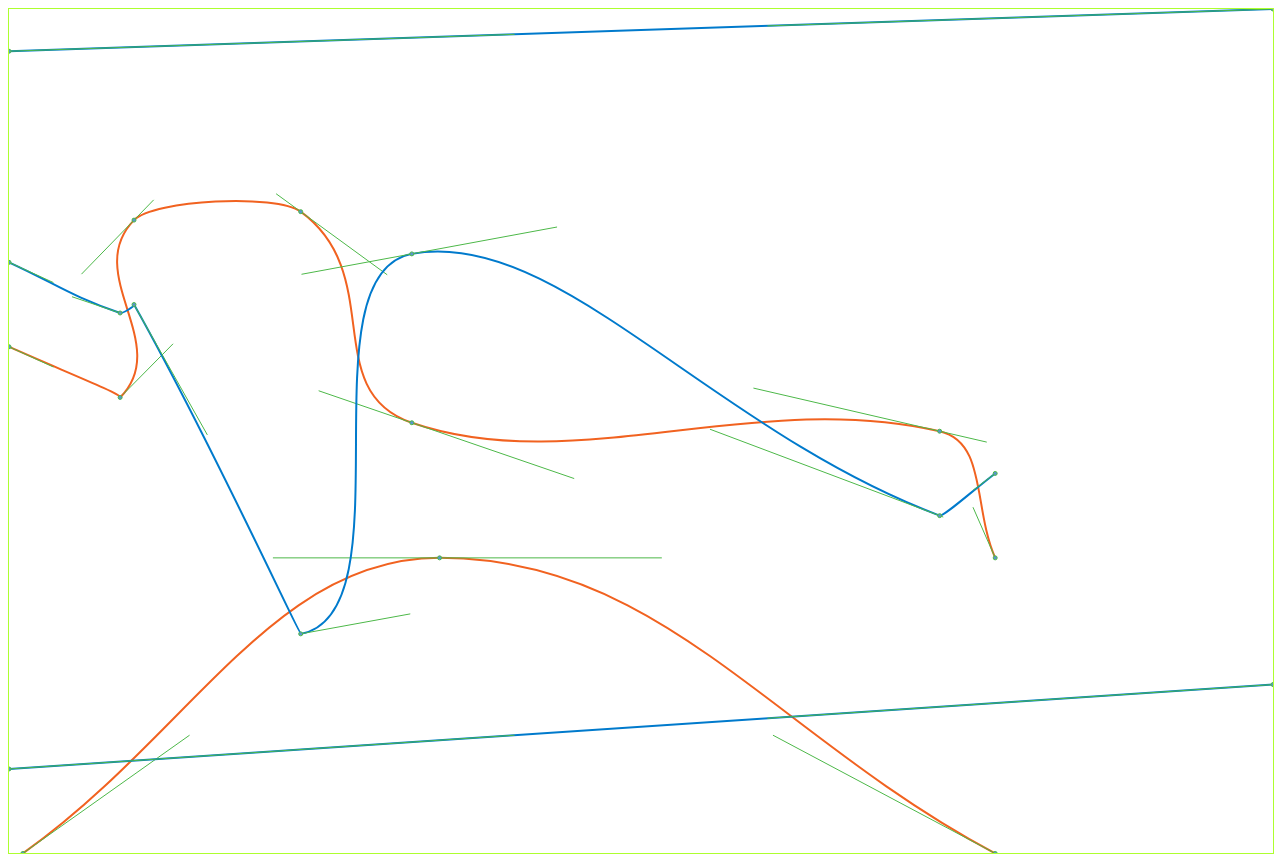
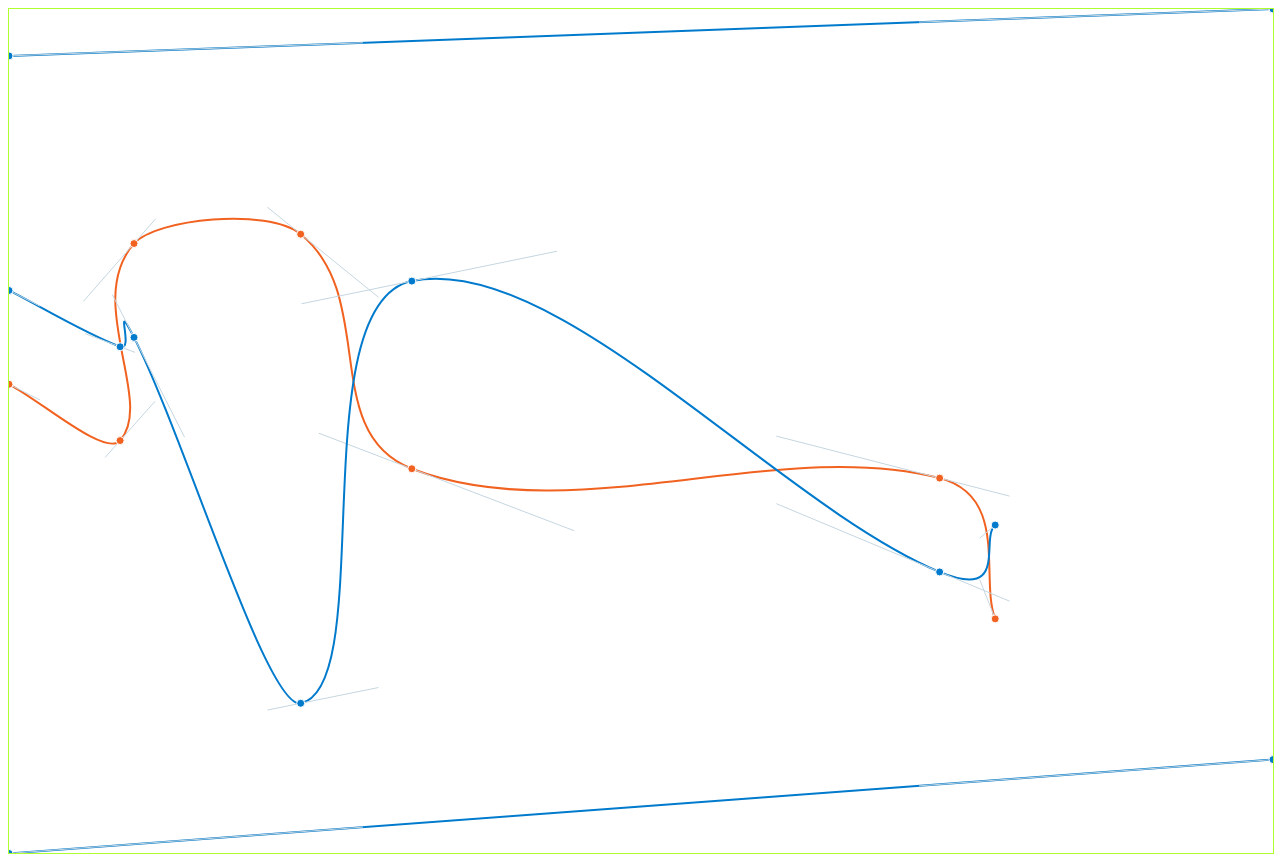
Before and after one commit to dima117/Chart.Scatter, a plain HTML site: page index.html in a window 1280 px wide. Drawn offline with Linux system fonts and the light colour scheme.

Commit message:
- points;

```diff
--- a/AltLineChart.js
+++ b/AltLineChart.js
@@ -35,7 +35,7 @@
 		name: "AltLineChart",
 		defaults: defaultConfig,
 
-		initialize: function(datasets) {
+		initialize: function (datasets) {
 
 			//this.chart.ctx // The drawing context for this chart
 			//this.chart.canvas // the canvas node for this chart
@@ -60,7 +60,7 @@
 
 		//},
 
-		calculateRange: function() {
+		calculateRange: function () {
 
 			var xmin = undefined,
 				xmax = undefined,
@@ -105,7 +105,7 @@
 			}
 		},
 
-		initCalculator: function(ease, options) {
+		initCalculator: function (ease, options) {
 
 			var easingDecimal = ease || 1,
 				range = this.calculateRange(),
@@ -113,13 +113,13 @@
 				height = this.chart.height;
 
 			var api = {
-				getElementOrDefault: function(array, index, defaultValue) {
+				getElementOrDefault: function (array, index, defaultValue) {
 
 					return index >= 0 && index < array.length
 						? array[index]
 						: defaultValue;
 				},
-				calculateControlPoints: function(prev, current, next, tension) {
+				calculateControlPoints: function (prev, current, next, tension) {
 
 					var tensionBefore = !!prev ? tension : 0;
 					var tensionAfter = !!next ? tension : 0;
@@ -133,7 +133,7 @@
 					var mul = a.xx * b.xx + a.yy * b.yy;
 					var mod = Math.sqrt(b.xx * b.xx + b.yy * b.yy);
 
-					var k = mul / (mod * mod);
+					var k = Math.min(Math.max(mul / (mod * mod), 0.3), 0.7);
 
 					var result = {
 						before: { x: current.x - b.xx * k * tensionBefore, y: current.y - b.yy * k * tensionBefore },
@@ -168,16 +168,16 @@
 			};
 
 			return {
-				calculateX: function(x) {
+				calculateX: function (x) {
 
 					return (x - range.xmin) * width / (range.xmax - range.xmin);
 				},
-				calculateY: function(y) {
+				calculateY: function (y) {
 
 					return height - ((y - range.ymin) * height / (range.ymax - range.ymin)) * easingDecimal;
 				},
 
-				calculatePointPositions: function(data) {
+				calculatePointPositions: function (data) {
 
 					var result = [];
 
@@ -252,10 +252,8 @@
 				ctx.stroke();
 
 				// debug
-
 				ctx.lineWidth = 1;
-				ctx.strokeStyle = '#4DB849';
-				ctx.fillStyle = '#5994CE';
+				ctx.strokeStyle = '#C5D6E0';
 
 				if (this.options.bezierCurve) {
 
@@ -265,15 +263,21 @@
 						ctx.moveTo(point.x1, point.y1);
 						ctx.lineTo(point.x2, point.y2);
 						ctx.stroke();
-
-						ctx.beginPath();
-						ctx.arc(point.x, point.y, 2, 0, 2 * Math.PI, false);
-						ctx.fill();
-						ctx.stroke();
 					});
 				}
 
+				// points
+				ctx.lineWidth = 1;
+				ctx.strokeStyle = 'white';
+				ctx.fillStyle = dataset.strokeColor;
 
+				helpers.each(points, function (point) {
+
+					ctx.beginPath();
+					ctx.arc(point.x, point.y, 4, 0, 2 * Math.PI, false);
+					ctx.fill();
+					ctx.stroke();
+				});
 
 			}, this);
 
--- a/index.html
+++ b/index.html
@@ -14,12 +14,12 @@
 	<script>
 
 		var data = [
-			{
-				strokeColor: '#F16220',
-				data: [
-					{ x: 20, y: 5 }, { x: 50, y: 40 }, { x: 90, y: 5 }
-				]
-			},
+			//{
+			//	strokeColor: '#F16220',
+			//	data: [
+			//		{ x: 20, y: 5 }, { x: 50, y: 40 }, { x: 90, y: 5 }
+			//	]
+			//},
 			{
 				strokeColor: '#007ACC',
 				data: [
```
Also changed, not shown: todo.md (+1 -1 lines).
